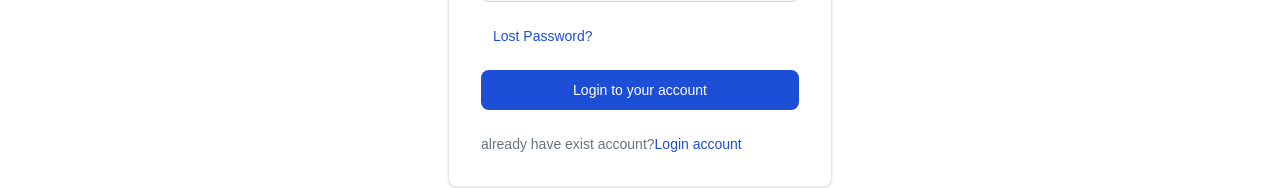
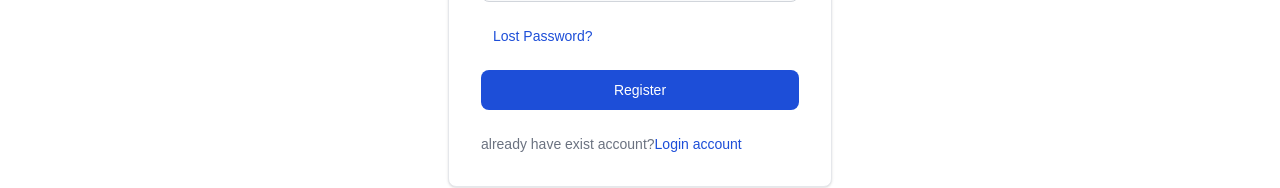
Before and after one commit to Sobuz-Mia/Brand-Shop-Client-Side, a React (Vite) app: page /register in a window 1280 px wide. Shown: the part 429-617 px from the top of the page. Built offline with nearby package versions, Linux system fonts and the light colour scheme; no server answers.

Commit message:
some edit my cart components

```diff
--- a/src/components/Products/Product.jsx
+++ b/src/components/Products/Product.jsx
@@ -6,7 +6,7 @@ const Product = ({ data }) => {
 
   return (
     <div>
-      <div className="w-full  bg-white border border-gray-200 rounded-lg shadow">
+      <div className="w-full bg-white border border-gray-200 rounded-lg shadow">
         <a href="#">
           <img
             className="p-8 rounded-t-lg w-full h-80"
--- a/src/pages/MyCarts.jsx
+++ b/src/pages/MyCarts.jsx
@@ -54,7 +54,7 @@ const MyCarts = () => {
         { data.length>0 ?
         data.map((data) => (
           <div
-          className="w-full bg-white border border-gray-200 rounded-lg shadow"
+          className="w-full bg-white border my-5 border-gray-200 rounded-lg shadow"
             key={data._id}
           >
             <a href="#">
--- a/src/pages/Register.jsx
+++ b/src/pages/Register.jsx
@@ -102,7 +102,7 @@ const Register = () => {
           type="submit"
           className="w-full text-white bg-blue-700 hover:bg-blue-800 focus:ring-4 focus:outline-none focus:ring-blue-300 font-medium rounded-lg text-sm px-5 py-2.5 text-center dark:bg-blue-600 dark:hover:bg-blue-700 dark:focus:ring-blue-800"
         >
-          Login to your account
+          Register
         </button>
         <div className="text-sm font-medium text-gray-500 dark:text-gray-300  mx-auto">
           <NavLink to={"/login"}>
```
Also changed, not shown: src/components/AddProducts/AddProducts.jsx (+11 -8 lines).
